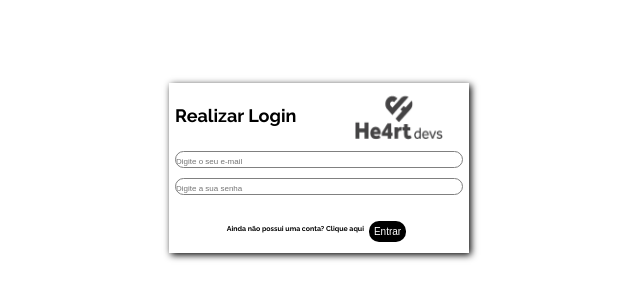
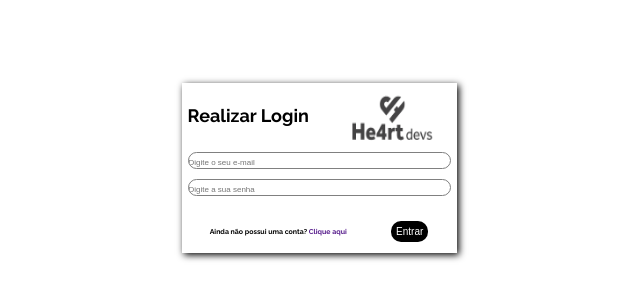
Before and after one commit to rodrigoalmeidagit/he4rtlabs-challenge-03, a plain HTML site: page projeto-03/html/sign_in.html in a window 1280 px wide. Shown: the part 232-532 px from the top of the page, without its empty margins (321-961 px from the left). Drawn offline with Linux system fonts and the light colour scheme.

Commit message:
updated sign_in html and css

```diff
--- a/projeto-03/css/sign_in.css
+++ b/projeto-03/css/sign_in.css
@@ -22,7 +22,7 @@ body {
     display: flex;
     flex-wrap: wrap;
     padding: 5px;
-    width: 300px;
+    width: 275px;
     height: 170px;
     color: black;
     background: white;
@@ -64,24 +64,29 @@ body {
     font-size: 8px;
 }
 
+.footer {
+    width: 100%;
+    display: flex;
+    align-items: center;
+    justify-content: space-around;
+}
+
 .span{
     font-size: 7px;
     font-weight: 600;
 }
 
-.footer {
-    width: 100%;
-    display: flex;
-    align-items: center;
-    justify-content: center;
+.span a {
+    text-decoration: none;
+    cursor: pointer;
 }
 
 .button{
-    align-self: flex-end;
+    cursor: pointer;
+    justify-self: right;
     border: none;
     padding: 5px 5px;
     font-weight: 500;
-    margin: 5px;
     border-radius: 10px;
     font-size: 10px;
     color: white;
--- a/projeto-03/html/sign_in.html
+++ b/projeto-03/html/sign_in.html
@@ -18,7 +18,9 @@
             <input type="text" class="input" placeholder="Digite a sua senha">
         </div>
         <div class="footer">
-            <span class="span">Ainda não possui uma conta? Clique aqui</span>
+            <span class="span">Ainda não possui uma conta?
+                <a href="">Clique aqui</a>
+            </span>
             <button class="button">Entrar</button>
         </div>
     </div>
```
